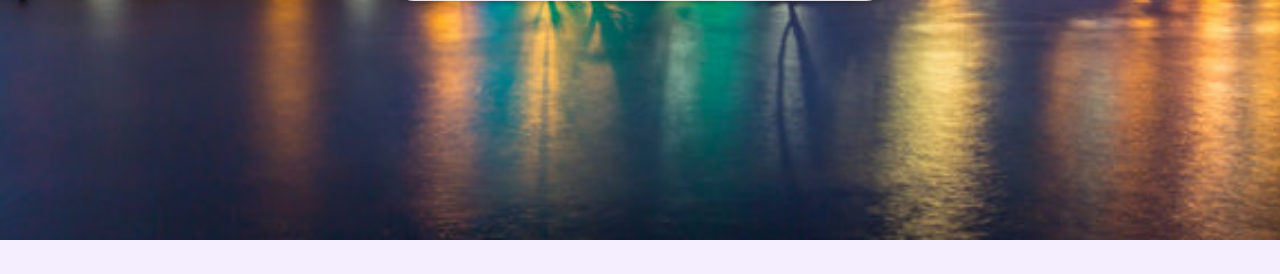
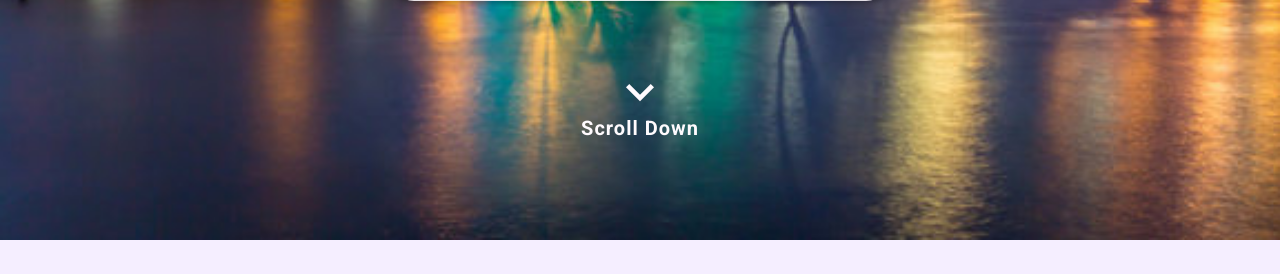
Before and after one commit to JoaoManuel2005/Team2E, a Django app: template romaccom/templates/romaccom/home.html in a window 1280 px wide. Shown: the part 560-834 px from the top of the page. Run offline with Django 3.2, Linux system fonts and the light colour scheme; the template is opened without the code that fills it, so the values that code supplies are empty.

Commit message:
add a scroll down indicator at home page

```diff
--- a/romaccom/static/css/home.css
+++ b/romaccom/static/css/home.css
@@ -331,3 +331,60 @@ select.form-select:focus {
     min-height: 100vh;
     padding-top: 32px;
     }
+
+/* Scroll down indicator */
+.scroll-indicator {
+    position: absolute;
+    bottom: 80px;
+    left: 50%;
+    transform: translateX(-50%);
+    display: flex;
+    flex-direction: column;
+    align-items: center;
+    color: var(--md-surface);
+    animation: bounce 2s infinite;
+    pointer-events: none;
+    z-index: 10;
+    transition: opacity 0.3s ease;
+}
+
+.scroll-indicator .material-icons {
+    font-size: 56px;
+}
+
+.scroll-text {
+    font-size: 20px;
+    font-weight: 600;
+    margin-top: -8px;
+    letter-spacing: 1px;
+}
+
+/* Add pulsing effect for additional attention */
+.scroll-indicator.active-pulse {
+    animation: bounce 2s infinite, pulse 2s infinite;
+}
+
+@keyframes pulse {
+    0% {
+        transform: translateY(0) translateX(-50%) scale(1);
+    }
+    50% {
+        transform: translateY(0) translateX(-50%) scale(1.1);
+    }
+    100% {
+        transform: translateY(0) translateX(-50%) scale(1);
+    }
+}
+
+/* Bounce animation for scroll indicator */
+@keyframes bounce {
+    0%, 20%, 50%, 80%, 100% {
+        transform: translateY(0) translateX(-50%);
+    }
+    40% {
+        transform: translateY(-20px) translateX(-50%);
+    }
+    60% {
+        transform: translateY(-10px) translateX(-50%);
+    }
+}
--- a/romaccom/static/js/scroll-effects.js
+++ b/romaccom/static/js/scroll-effects.js
@@ -5,10 +5,23 @@ document.addEventListener('DOMContentLoaded', function() {
     const heroContent = document.getElementById('hero-content');
     const heroLogo = document.getElementById('hero-logo');
     const fixedHeader = document.getElementById('fixed-header');
+    const scrollIndicator = document.getElementById('scroll-indicator');
 
     // Initial dimensions
     const initialLogoSize = 150; // px
     const finalLogoSize = 40; // px
+
+    // Ensure scroll indicator is fully visible initially
+    if (scrollIndicator) {
+        // Force opacity to 1 and ensure it's visible
+        scrollIndicator.style.opacity = '1';
+        scrollIndicator.style.display = 'flex';
+
+        // Add a pulsing effect after a short delay to draw attention
+        setTimeout(() => {
+            scrollIndicator.classList.add('active-pulse');
+        }, 1500);
+    }
 
     // Handle scroll events
     window.addEventListener('scroll', function() {
@@ -37,6 +50,16 @@ document.addEventListener('DOMContentLoaded', function() {
         fixedHeader.classList.add('visible');
       } else {
         fixedHeader.classList.remove('visible');
+      }
+
+      // Fade out scroll indicator
+      if (scrollIndicator) {
+        scrollIndicator.style.opacity = Math.max(0, 1 - (scrollProgress * 3));
+
+        // Remove pulse effect once scrolling starts
+        if (scrollProgress > 0.05) {
+          scrollIndicator.classList.remove('active-pulse');
+        }
       }
     });
 
--- a/romaccom/templates/romaccom/home.html
+++ b/romaccom/templates/romaccom/home.html
@@ -34,7 +34,12 @@
       <h1 class="text-primary">RomAccom</h1>
       <p class="lead text-primary">Did you fall in love with your accom?</p>
     </div>
-  </section>
+    <!-- Add scroll indicator -->
+    <div class="scroll-indicator" id="scroll-indicator">
+      <span class="material-icons">expand_more</span>
+      <span class="scroll-text">Scroll Down</span>
+    </div>
+</section>
   <!-- Main Content Container -->
 <section class="main-content" id="main-content">
     <div class="container">
```
